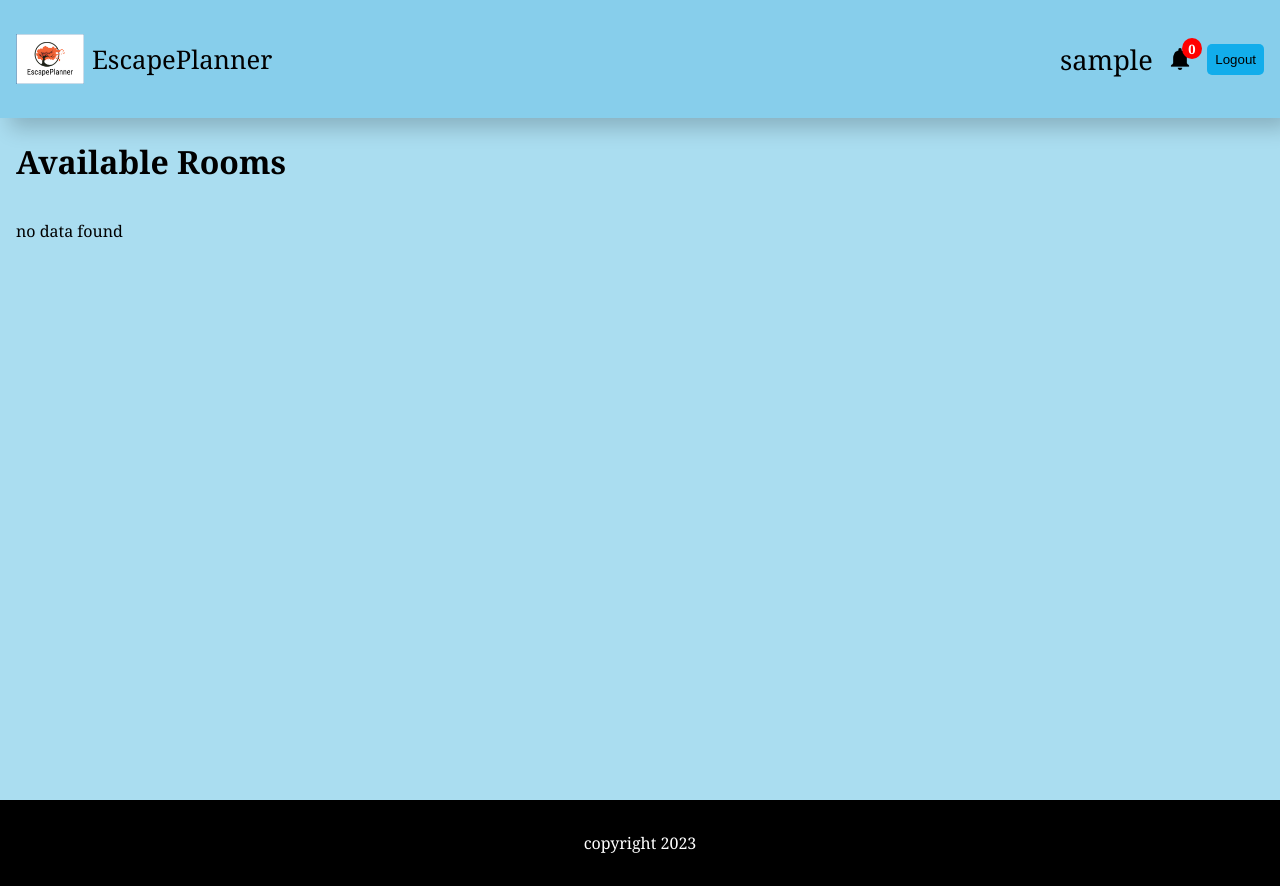
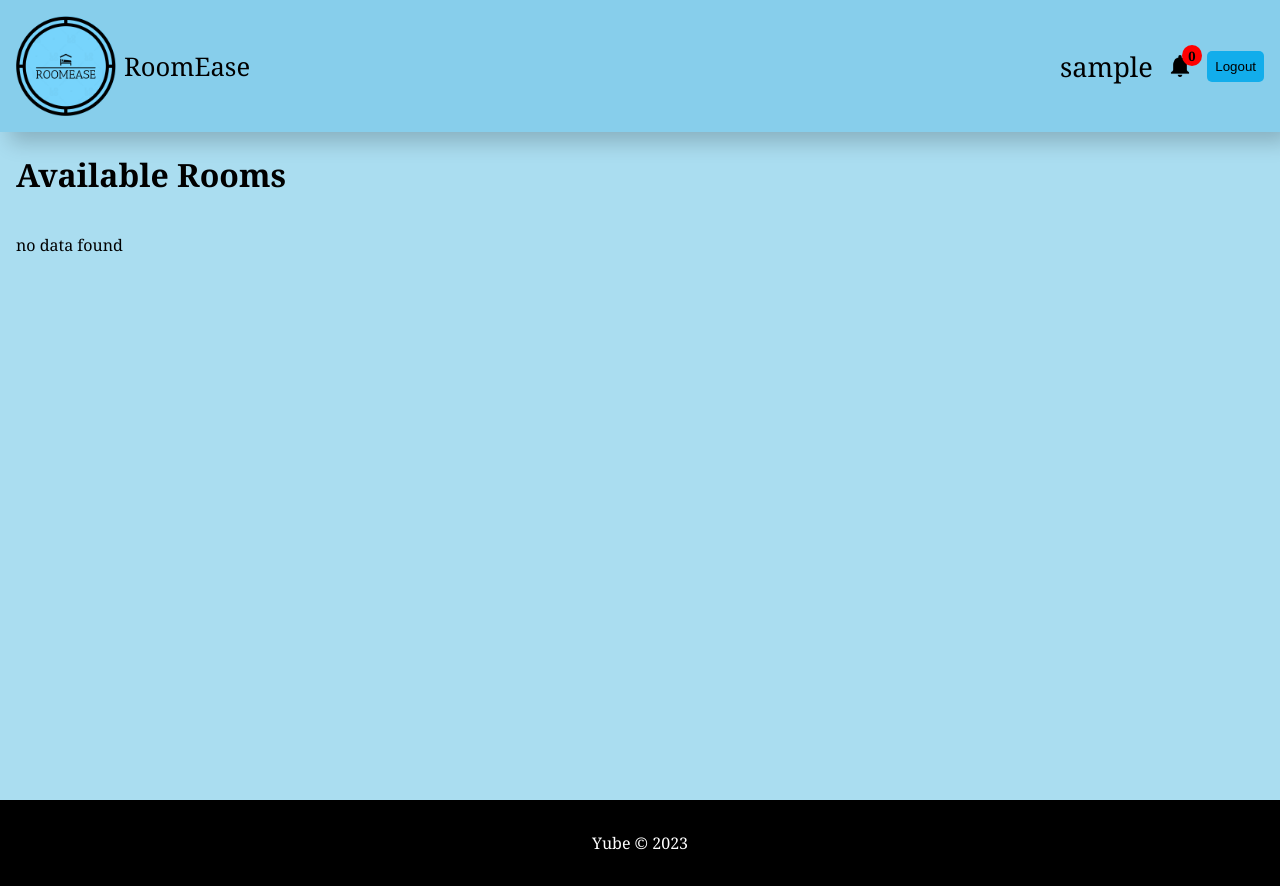
Before and after one commit to yube01/RoomEase, a PHP site: page /dashboard.php in a window 1280 px wide. Run offline with PHP 8.4, Linux system fonts and the light colour scheme; the visitor is signed in with stand-in values (Sample User, id 1); data that the repository does not hold is empty.

Commit message:
some logo changes

```diff
--- a/admin/adminPanel.php
+++ b/admin/adminPanel.php
@@ -10,8 +10,8 @@
 <div class="header">
 <a href="adminPanel.php">
          <div class="logo">
-            <img src="../assets/logo.png" alt="" height="50px">
-            <p>EscapePlanner</p>
+            <img src="../assets/Picsart_23-09-09_14-19-01-490.png" alt="" height="100px">
+            <p>RoomEase</p>
         </div>
        </a>
 
--- a/admin/bookRequest.php
+++ b/admin/bookRequest.php
@@ -9,8 +9,8 @@
         <div class="header">
        <a href="adminPanel.php">
          <div class="logo">
-            <img src="../assets/logo.png" alt="" height="50px">
-            <p>EscapePlanner</p>
+         <img src="../assets/Picsart_23-09-09_14-19-01-490.png" alt="" height="100px">
+            <p>RoomEase</p>
         </div>
        </a>
 
--- a/crud/edit.php
+++ b/crud/edit.php
@@ -10,8 +10,8 @@
     <div class="header">
        <a href="../admin/adminPanel.php">
          <div class="logo">
-            <img src="../assets/logo.png" alt="" height="50px">
-            <p>EscapePlanner</p>
+         <img src="../assets/Picsart_23-09-09_14-19-01-490.png" alt="" height="100px">
+            <p>RoomEase</p>
         </div>
        </a>
 
--- a/user/booking.php
+++ b/user/booking.php
@@ -12,8 +12,8 @@
 <div class="header">
        <a href="./dashboard.php">
          <div class="logo">
-            <img src="../assets/logo.png" alt="" height="50px">
-            <p>EscapePlanner</p>
+         <img src="../assets/Picsart_23-09-09_14-19-01-490.png" alt="" height="100px">
+            <p>RoomEase</p>
         </div>
        </a>
 
--- a/user/dashboard.css
+++ b/user/dashboard.css
@@ -53,6 +53,9 @@ body{
 .noti{
     display: flex;
     position: relative;
+}
+.noti .notin{
+    color: black;
 }
 .search{
     display: none;
--- a/user/dashboard.php
+++ b/user/dashboard.php
@@ -17,8 +17,8 @@
     <div class="mainContent">
     <div class="header">
        <a href="./dashboard.php"> <div class="logo">
-            <img src="../assets/logo.png" alt="" height="50px">
-            <p>EscapePlanner</p>
+       <img src="../assets/Picsart_23-09-09_14-19-01-490.png" alt="" height="100px">
+            <p>RoomEase</p>
         </div></a>
 
         <div class="options">
@@ -163,7 +163,7 @@
 
     </div>
     <div class="footer">
-        copyright 2023
+        Yube © <?php echo date("Y")?>
     </div>
     </div>
 
--- a/user/status.php
+++ b/user/status.php
@@ -13,8 +13,8 @@
     <div class="header">
        <a href="./dashboard.php">
          <div class="logo">
-            <img src="../assets/logo.png" alt="" height="50px">
-            <p>EscapePlanner</p>
+         <img src="../assets/Picsart_23-09-09_14-19-01-490.png" alt="" height="100px">
+            <p>RoomEase</p>
         </div>
        </a>
 
```
Also changed, not shown: assets/Picsart_23-09-09_14-19-01-490.png (added), readme.md (added).
